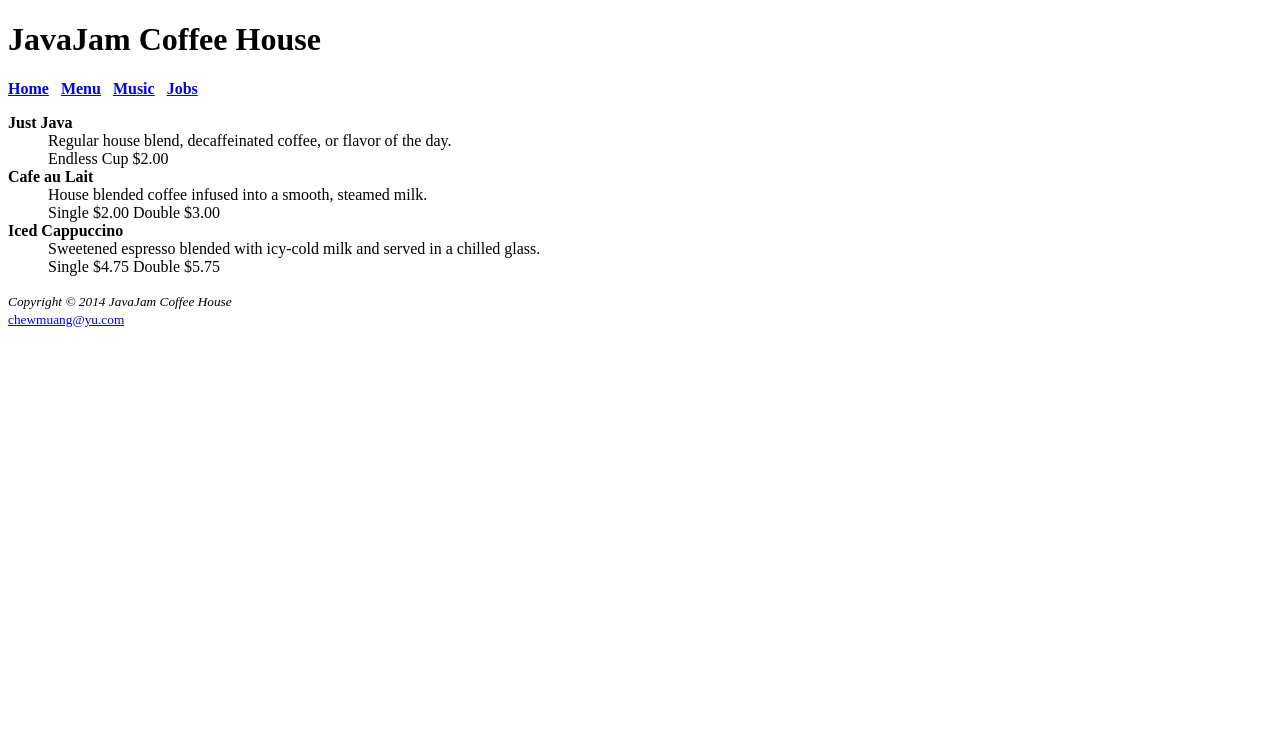
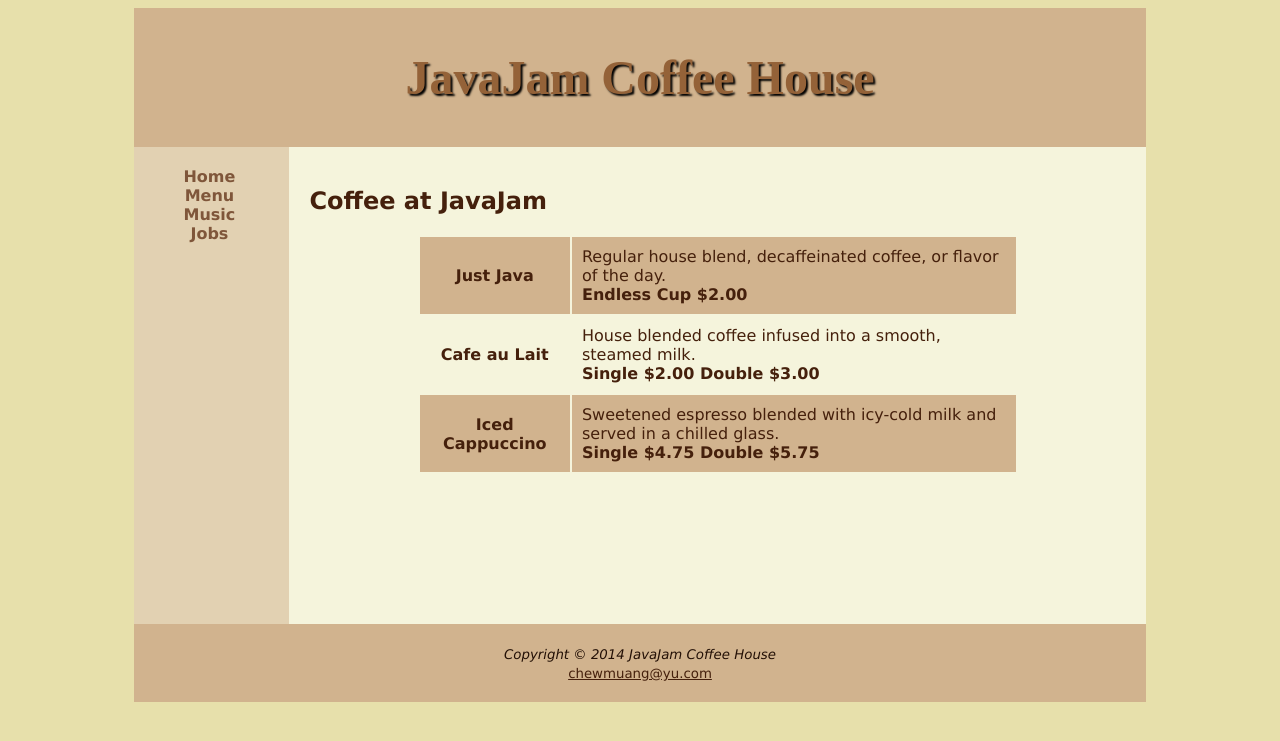
Before and after one commit to chewmuangg/IE4717-Web-Design-Project, a PHP site: page /menu.html in a window 1280 px wide. Shown: the top 741 px of the page. Run offline with PHP 8.4, Linux system fonts and the light colour scheme.

Commit message:
updated menu and music page

```diff
--- a/CaseStudy_2/menu.html
+++ b/CaseStudy_2/menu.html
@@ -3,37 +3,48 @@
 <head>
 	<title>JavaJam Coffee House</title>
 	<meta charset="utf-8">
+	<link rel="stylesheet" href="mystylesheet.css">
 </head>
-<body>
+<body id="menu">
+	<div id="wrapper">
 		<header>
 			<h1>JavaJam Coffee House</h1>
 		</header>
+		<div id="leftcolumn">
 			<nav>
 				<b>
-			<a href="index.html">Home</a> &nbsp;
-			<a href="menu.html">Menu</a> &nbsp;
-			<a href="music.html">Music</a> &nbsp;
+					<a href="index.html">Home</a>
+					<a href="menu.html">Menu</a>
+					<a href="music.html">Music</a>
 					<a href="jobs.html">Jobs</a>
 				</b>
 			</nav>
-	<div>
-		<dl>
-			<dt><strong>Just Java</strong></dt>
-			<dd>
-				Regular house blend, decaffeinated coffee, or flavor of the day.<br>
-				Endless Cup $2.00
-			</dd>
-			<dt><strong>Cafe au Lait</strong></dt>
-			<dd>
-				House blended coffee infused into a smooth, steamed milk.<br>
-				Single $2.00 Double $3.00
-			</dd>
-			<dt><strong>Iced Cappuccino</strong></dt>
-			<dd>
-				Sweetened espresso blended with icy-cold milk and served in a chilled glass.<br>
-				Single $4.75 Double $5.75
-			</dd>
+		</div>
+		<div id="rightcolumn">
+			<div class="content">
+				<h2>Coffee at JavaJam</h2>
+				<table border="1">
+					<tr>
+						<td class="table-col__one"><strong>Just Java</strong></td>
+						<td>Regular house blend, decaffeinated coffee, or flavor of the day.
+							<br><strong>Endless Cup $2.00</strong>
+						</td>
+					</tr>
+					<tr>
+						<td class="table-col__one"><strong>Cafe au Lait</strong></td>
+						<td>House blended coffee infused into a smooth, steamed milk.<br>
+							<strong>Single $2.00 Double $3.00</strong>
+						</td>
+					</tr>
+					<tr>
+						<td class="table-col__one"><strong>Iced Cappuccino</strong></td>
+						<td>Sweetened espresso blended with icy-cold milk and served in a chilled glass.<br>
+							<strong>Single $4.75 Double $5.75</strong>
+						</td>
+					</tr>
 					</dl>
+				</table>
+			</div>
 		</div>
 		<footer>
 			<small><i>Copyright &copy; 2014 JavaJam Coffee House</i></small>
@@ -42,5 +53,7 @@
 				<small>chewmuang@yu.com</small>
 			</a>
 		</footer>
+	</div>
 </body>
+
 </html>
--- a/CaseStudy_2/mystylesheet.css
+++ b/CaseStudy_2/mystylesheet.css
@@ -1,5 +1,6 @@
 body {
     font-family: Verdana, Arial, sans-serif;
+    background-color: #E7E0AB;
 }
 
 header {
@@ -79,6 +80,42 @@ footer a:link {
     color: #45200C;
 }
 
+/* styles for tables in Menu and menu page*/
+table {
+    margin: auto;
+    border: none;
+    width: 600px;
+    border-spacing: 1;
+}
+
+.table-col__one {
+    text-align: center;
+}
+
+#menu td, th {
+    padding: 10px;
+    font-family: Verdana, Arial, sans-serif;
+    border-style: none;
+}
+
+#music td, th {
+    padding: 1px;
+    font-family: Verdana, Arial, sans-serif;
+    border-style: none;
+}
+
+tr:nth-of-type(even) {
+    background-color: #F5F4DC;
+}
+
+#menu tr:nth-of-type(odd) {
+    background-color: #D1B38E;
+}
+
+#music tr:nth-of-type(odd) {
+    background-color: #E2D1B2;
+}
+
 /* styles for Jobs page */
 form {
     width: 600px;
```
Also changed, not shown: CaseStudy_2/music.html (+35 -6 lines). Lines whose indentation alone changed are shown as unchanged.
